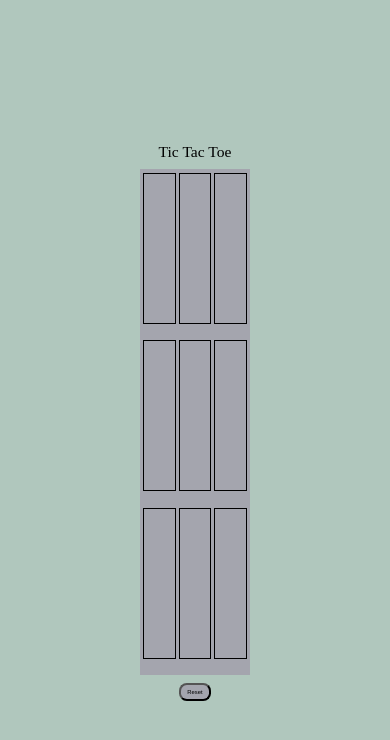
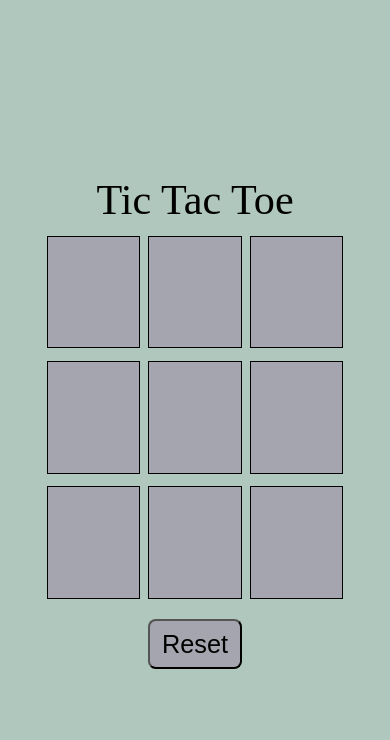
Before and after one commit to awaisali9823/Tic-Tac-Toe-JS, a plain HTML site: page index.html in a window 390 px wide. Drawn offline with Linux system fonts and the light colour scheme.

Commit message:
added media queries

```diff
--- a/style.css
+++ b/style.css
@@ -66,3 +66,29 @@ h2 {
   font-size: 2vw;
   display: none;
 }
+
+@media (max-width: 600px) {
+  .hero {
+    /* border: 1px solid blue; */
+    width: 100%;
+    height: 45%;
+    background-color: transparent;
+  }
+  .box {
+    font-size: 8vh;
+  }
+  .reset {
+    width: 30%;
+    /* height: 5%; */
+    padding: 1vh;
+    font-size: 3vh;
+  }
+  h1 {
+    font-size: 5vh;
+  }
+  h2 {
+    margin: 2vh 0;
+    font-size: 2.5vh;
+    text-align: center;
+  }
+}
```
